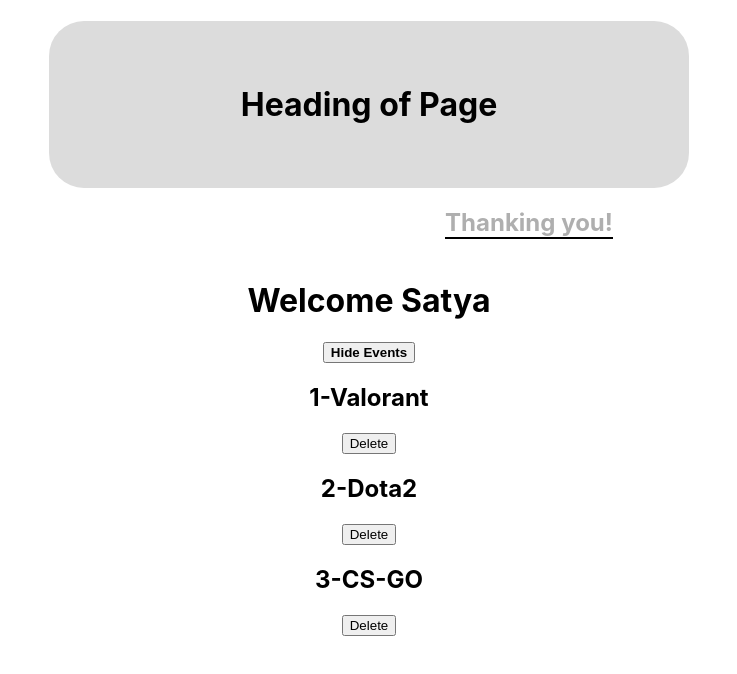
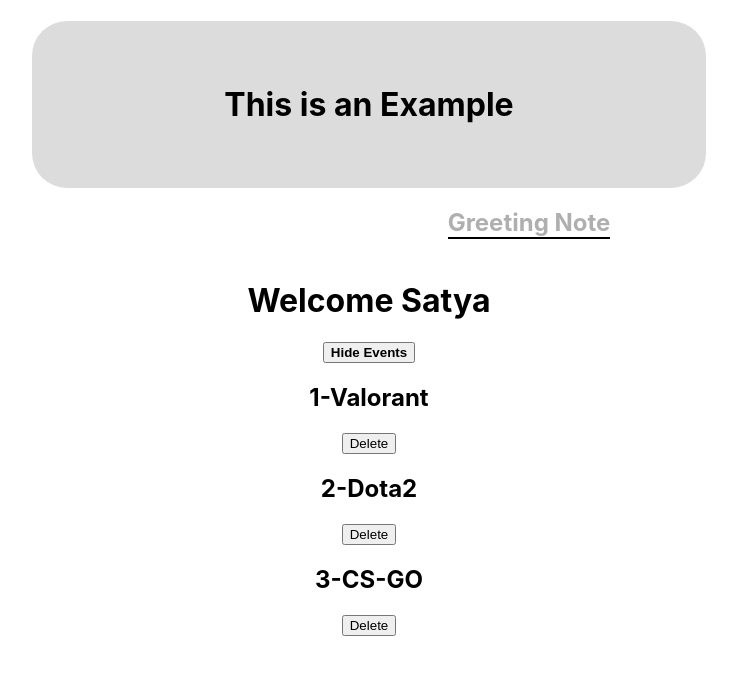
Before and after one commit to Razzor25/React.js_Practice, a React (Create React App) app in the folder L3/my-proj/: page / in a window 1280 px wide. Shown: the top 674 px of the page, without its empty margins (271-1008 px from the left). Built offline with nearby package versions, Linux system fonts and the light colour scheme.

Commit message:
Props.1[#Use of props to pass value as args and the props is parameter acess props.args name]

```diff
--- a/L3/my-proj/src/App.js
+++ b/L3/my-proj/src/App.js
@@ -22,7 +22,7 @@
   return (
 
     <div className="App">
-      <Title />
+      <Title headLine='This is an Example' subTitle='Greeting Note'/>
       <h1>Welcome {name}</h1>
       {!showevent &&
       <div>
--- a/L3/my-proj/src/components/Title.js
+++ b/L3/my-proj/src/components/Title.js
@@ -1,9 +1,9 @@
-export default function Title(){
+export default function Title(props){
 return(
     <div>
-        <h1 className="titleHead">Heading of Page</h1>
+        <h1 className="titleHead">{props.headLine}</h1>
         <br />
-        <h2 className="titleSubHead">Thanking you!</h2>
+        <h2 className="titleSubHead">{props.subTitle}</h2>
     </div>
 );
 }
```
